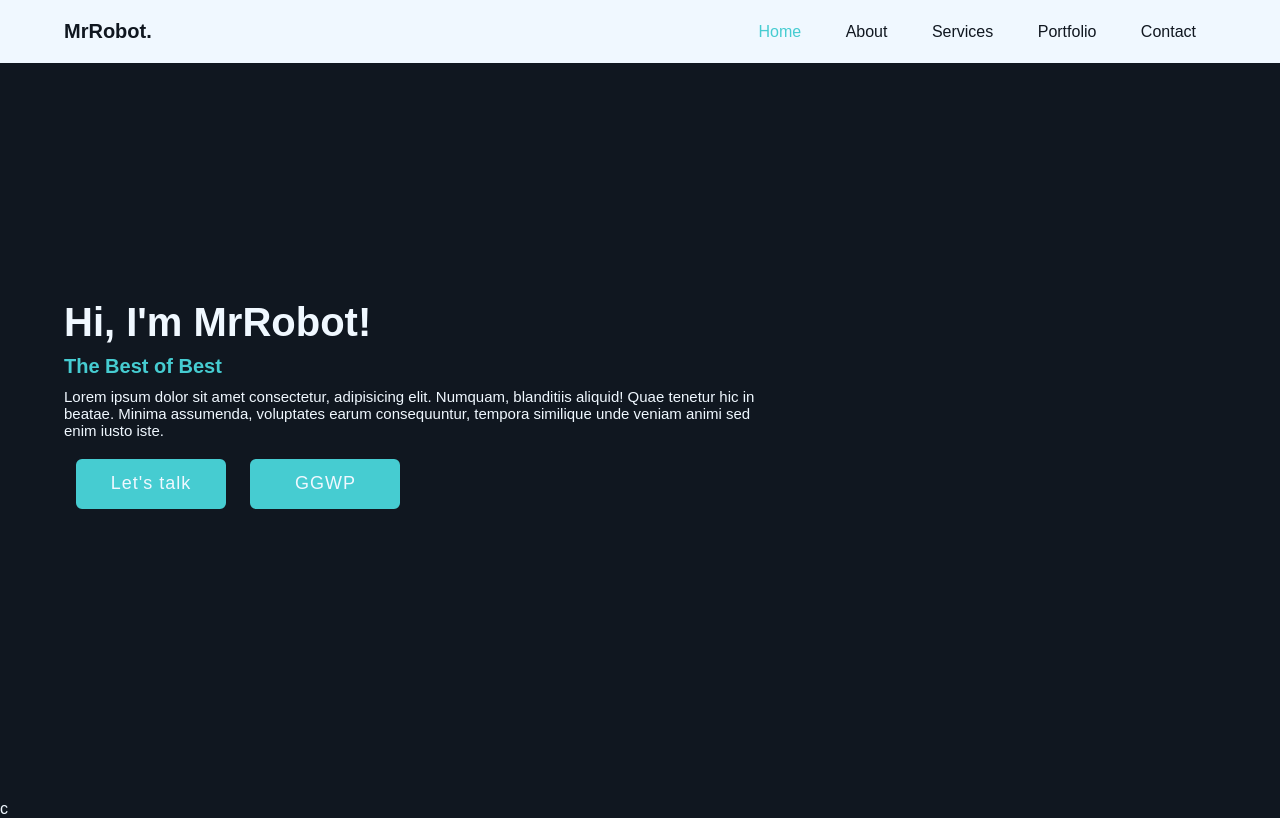
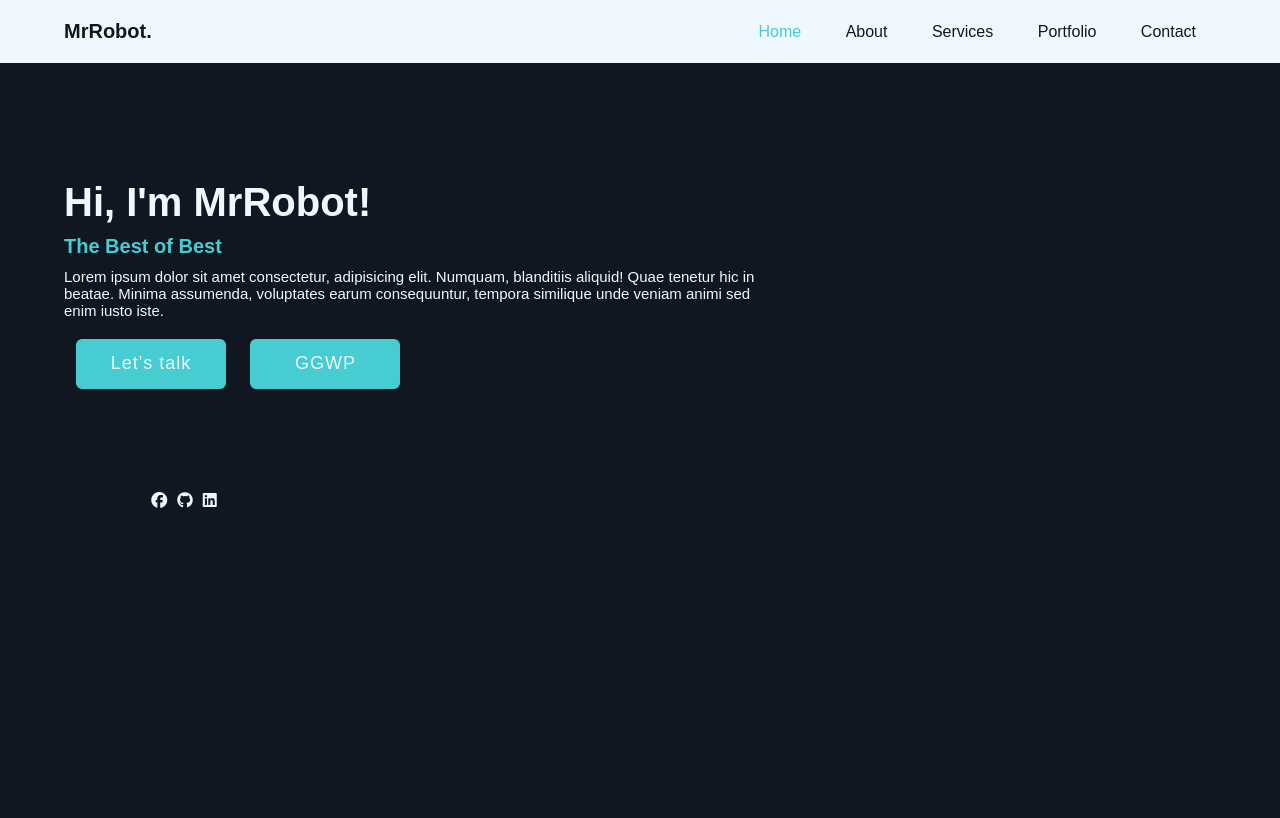
Before and after one commit to MrRobot-cpp/Portfolio, a plain HTML site: page index.html in a window 1280 px wide. Drawn offline with Linux system fonts and the light colour scheme.

Commit message:
added social buttons

```diff
--- a/index.html
+++ b/index.html
@@ -4,6 +4,7 @@
     <meta charset="UTF-8">
     <meta name="viewport" content="width=device-width, initial-scale=1.0">
     <title>Portfolio</title>
+    <script src="https://kit.fontawesome.com/051b935d5a.js" crossorigin="anonymous"></script>
     <link rel="stylesheet" href="style.css">
 
 </head>
@@ -23,11 +24,16 @@
             <h1>Hi, I'm MrRobot!</h1>
             <h3>The Best of Best</h3>
             <p>Lorem ipsum dolor sit amet consectetur, adipisicing elit. Numquam, blanditiis aliquid! Quae tenetur hic in beatae. Minima assumenda, voluptates earum consequuntur, tempora similique unde veniam animi sed enim iusto iste.</p>
-        <div class="btn-box">
-            <a href="#">Let's talk</a>
-            <a href="#">GGWP</a>
+            <div class="btn-box">
+                <a href="#">Let's talk</a>
+                <a href="#">GGWP</a>
+            </div>
+            <div class="social-networks">
+            <a href="https://www.google.com/" id="FB"><i class="fa-brands fa-facebook"></i></a>
+            <a href="https://github.com/MrRobot-cpp" id="GH"><i class="fa-brands fa-github"></i></a>
+            <a href="" id="LN"><i class="fa-brands fa-linkedin"></i></a>
         </div>
         </div>
-    </section>c
+    </section>
 </body>
 </html>
--- a/style.css
+++ b/style.css
@@ -86,3 +86,17 @@ body{
     margin: 0px;
     padding: 0px;
 }
+.social-networks{
+    margin: 20px;
+    width: 200px;
+    height: 200px;
+    color: aliceblue;
+    justify-content: center;
+    display: inline-flex;
+    align-items: center;
+}
+
+.social-networks a{
+    margin: 5px;
+    color: aliceblue;
+}
```
